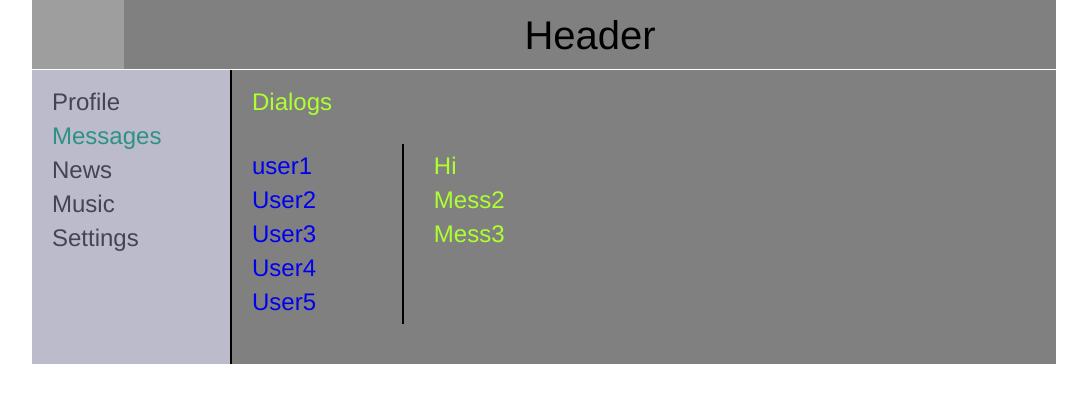
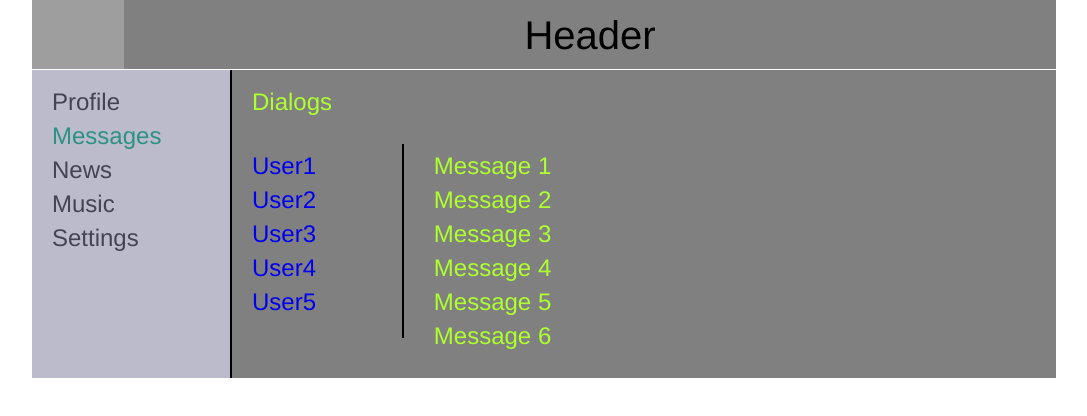
Before and after one commit to nupaT/react2021, a React (Create React App) app: page /Dialogs in a window 1280 px wide. Shown: the top 416 px of the page, without its empty margins (96-1183 px from the left). Built offline with nearby package versions, Linux system fonts and the light colour scheme; grey boxes are pictures that could not be loaded.

Commit message:
add: function for user and messages

```diff
--- a/src/components/Content/Dialogs/Dialogs.jsx
+++ b/src/components/Content/Dialogs/Dialogs.jsx
@@ -19,14 +19,12 @@ const Message = (props) => {
 }
 
 let usersData = [
-  { id: 1, name: 'user1' },
-  { id: 2, name: 'user2' },
-  { id: 3, name: 'user3' },
-  { id: 4, name: 'user4' },
-  { id: 5, name: 'user5' },
+  { id: 1, name: 'User1' },
+  { id: 2, name: 'User2' },
+  { id: 3, name: 'User3' },
+  { id: 4, name: 'User4' },
+  { id: 5, name: 'User5' },
 ];
-
-
 
 let messagesData = [
   { id: 1, message: 'Message 1' },
@@ -34,7 +32,15 @@ let messagesData = [
   { id: 3, message: 'Message 3' },
   { id: 4, message: 'Message 4' },
   { id: 5, message: 'Message 5' },
+  { id: 6, message: 'Message 6' },
 ];
+
+let usersElements = usersData
+      .map(user => <Users name={user.name} id={user.id} />)
+
+
+let messagesElements = messagesData
+      .map(mess => <Message message={mess.message}  />)
 
 const Dialogs = (props) => {
   return (
@@ -44,16 +50,10 @@ const Dialogs = (props) => {
         </div>
       <div className={classes.mainDialogs}>
         <div className={classes.users}>
-          <Users name={usersData[0].name} id={usersData[0].id} />
-          <Users name="User2" id="2" />
-          <Users name="User3" id="3" />
-          <Users name="User4" id="4" />
-          <Users name="User5" id="5" />
+        {usersElements}
         </div>
         <div className={classes.messages}>
-          <Message message="Hi" />
-          <Message message="Mess2" />
-          <Message message="Mess3" />
+          {messagesElements}
         </div>
       </div>
     </div>
```
